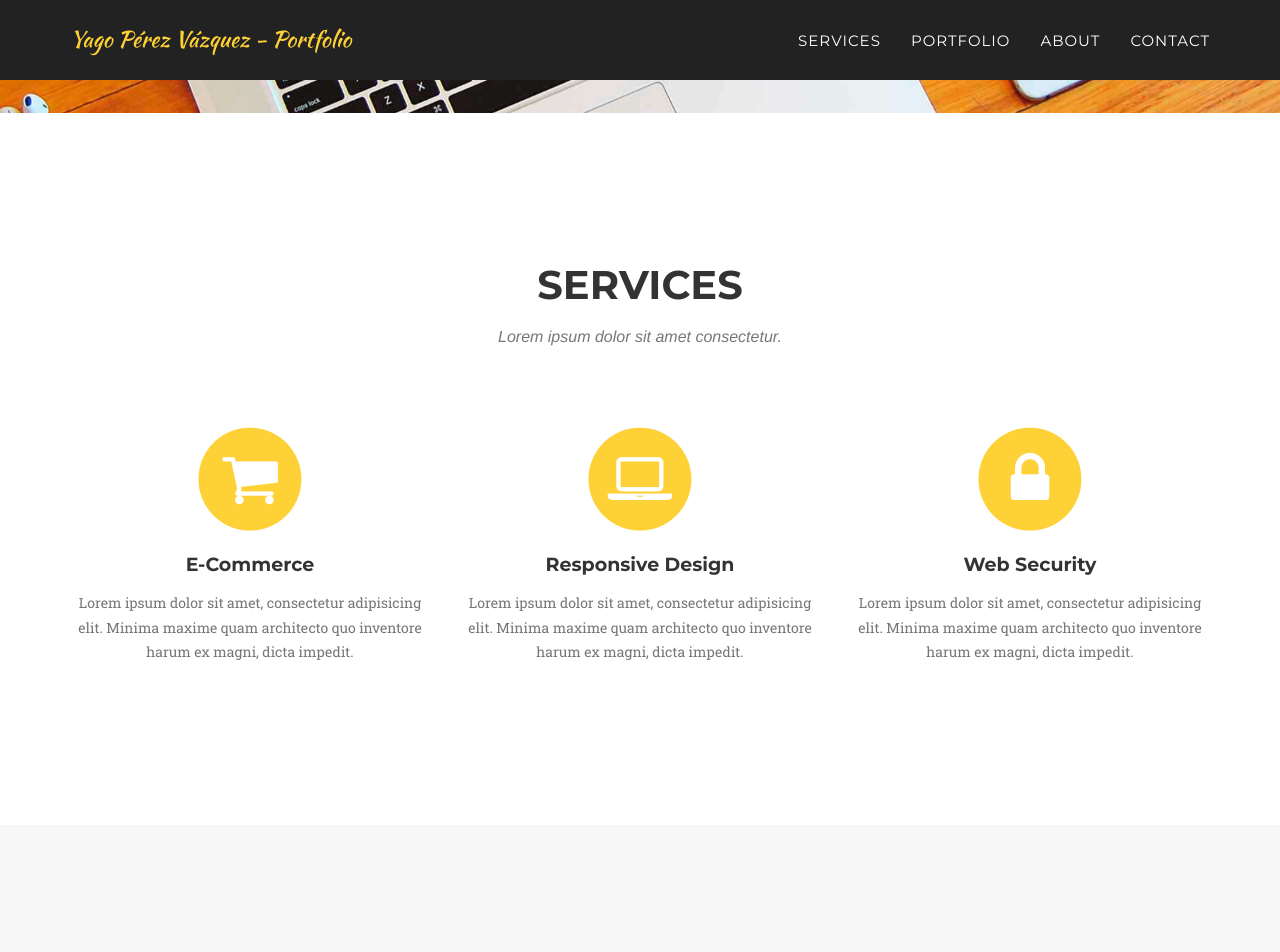
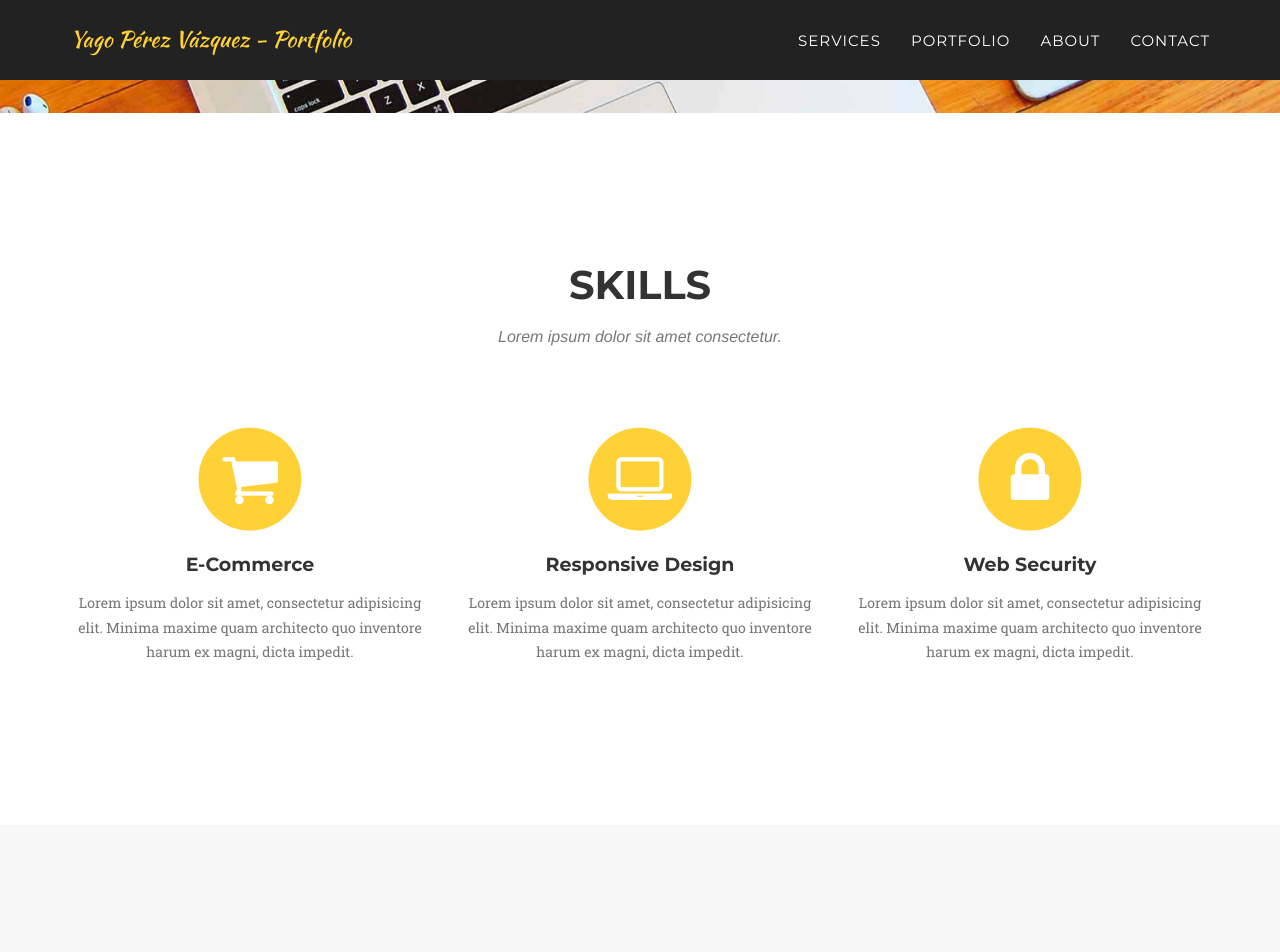
Before and after one commit to yagopv/portfolio, a Jekyll site: the page built from _posts/2014-07-12-durandalauth.markdown, in a window 1280 px wide and 1400 px high, scrolled down 645 px. Shown: the top 952 px of the window. Built offline with Jekyll 4.4.1, drawn with Linux system fonts in a browser that asks for light colours; some web fonts are replaced; some of the changed text lies outside the part shown.

```diff
--- a/_includes/portfolio_grid.html
+++ b/_includes/portfolio_grid.html
@@ -4,7 +4,7 @@
             <div class="row">
                 <div class="col-lg-12 text-center">
                     <h2 class="section-heading">Portfolio</h2>
-                    <h3 class="section-subheading text-muted">Lorem ipsum dolor sit amet consectetur.</h3>
+                    <h3 class="section-subheading text-muted">This is a showcase of my best public websites.</h3>
                 </div>
             </div>
             <div class="row">
--- a/_includes/services.html
+++ b/_includes/services.html
@@ -3,7 +3,7 @@
         <div class="container">
             <div class="row">
                 <div class="col-lg-12 text-center">
-                    <h2 class="section-heading">Services</h2>
+                    <h2 class="section-heading">Skills</h2>
                     <h3 class="section-subheading text-muted">Lorem ipsum dolor sit amet consectetur.</h3>
                 </div>
             </div>
--- a/_posts/2014-07-12-durandalauth.markdown
+++ b/_posts/2014-07-12-durandalauth.markdown
@@ -4,7 +4,7 @@ subtitle: Responsive website
 layout: default
 modal-id: 15
 date: 2014-07-18
-img: durandal-auth.jpg
+img: durandal-auth.png
 thumbnail: durandal-auth-thumbnail.png
 alt: DurandalAuth
 project-date: July 2014
```
Also changed, not shown: _posts/2016-11-29-massimodutti-web.markdown (line endings or trailing spaces).
